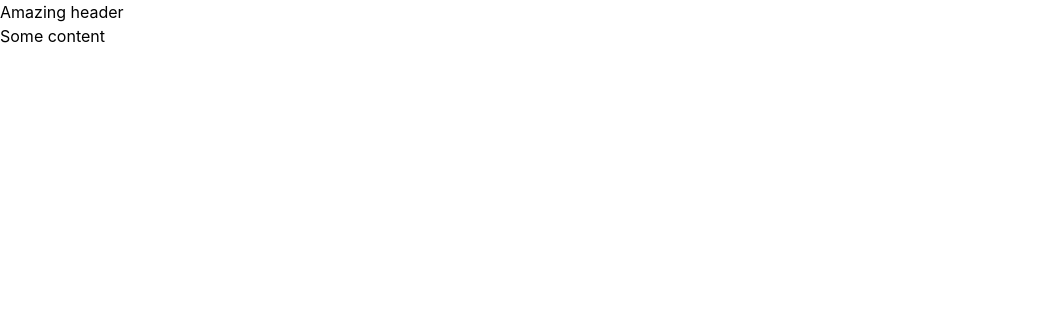
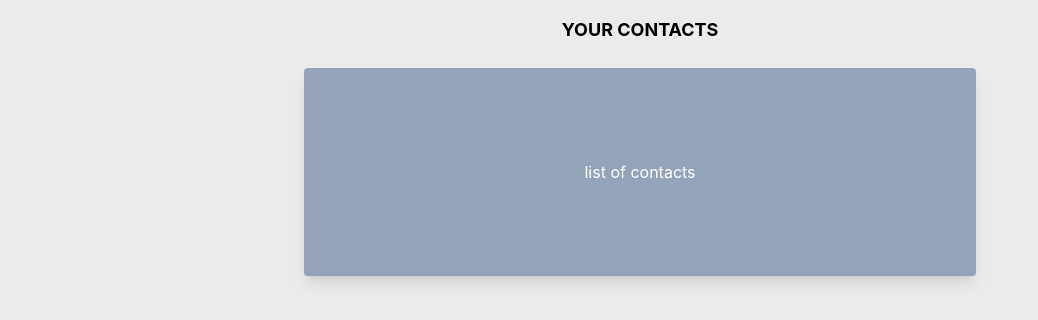
Before and after one commit to agirmar92/simple-entity-list-app, a React (Create React App) app: page / in a window 1280 px wide. Shown: the top 320 px of the page, without its empty margins (0-1038 px from the left). Built offline with nearby package versions, Linux system fonts and the light colour scheme.

Commit message:
feat: setup skeleton

```diff
--- a/src/App.tsx
+++ b/src/App.tsx
@@ -1,9 +1,17 @@
 function App() {
   return (
-    <>
-      <header>Amazing header</header>
-      <main>Some content</main>
-    </>
+    <div className="flex flex-col bg-anti-flash-white h-dvh">
+      <header>
+        <h1 className="text-center font-bold text-lg py-4 uppercase">
+          Your contacts
+        </h1>
+      </header>
+      <main className="p-2 flex justify-center">
+        <div className="flex justify-center items-center bg-slate-400 shadow-lg grow-1 w-full max-w-2xl text-white min-h-52 rounded">
+          list of contacts
+        </div>
+      </main>
+    </div>
   )
 }
 
--- a/tailwind.config.js
+++ b/tailwind.config.js
@@ -2,7 +2,11 @@
 module.exports = {
   content: ['./src/**/*.{js,jsx,ts,tsx}'],
   theme: {
-    extend: {},
+    extend: {
+      backgroundColor: {
+        'anti-flash-white': '#EBEBEB',
+      },
+    },
   },
   plugins: [],
 }
```
